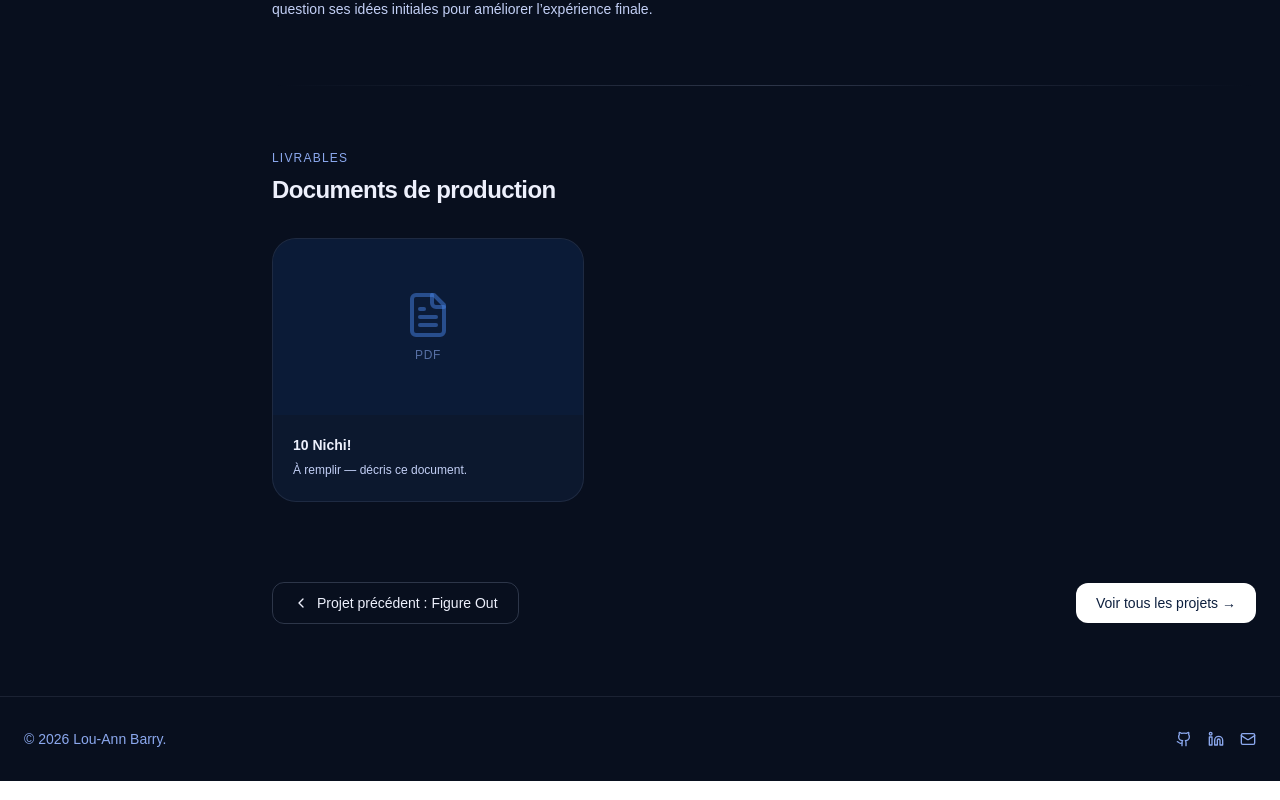
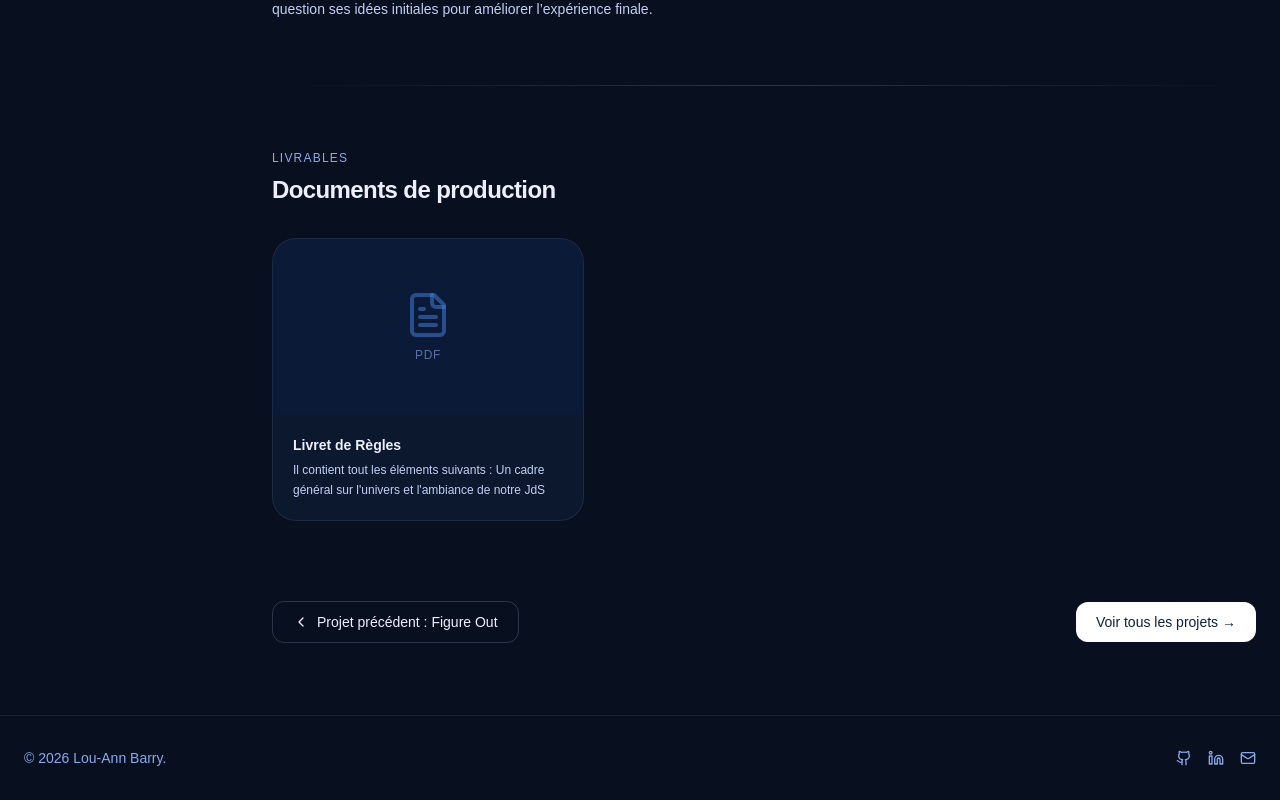
Before and after one commit to ghostofus/louann_portfolio, a Next.js app: page /projets/10-nichi in a window 1280 px wide. Shown: the part 2501-3301 px from the top of the page. Built offline with nearby package versions, Linux system fonts and the light colour scheme.

Commit message:
ajout description pour chacun des documents

```diff
--- a/app/projets/10-nichi/page.js
+++ b/app/projets/10-nichi/page.js
@@ -42,7 +42,7 @@ const PROJECT = {
         { heading: "Défis et apprentissages", text: `Le principal défi du projet a été l’équilibrage du jeu. Concevoir un système à la fois stratégique, coopératif et dépendant d’aléas nécessite de nombreux ajustements pour éviter qu’une partie soit trop facile ou, au contraire, frustrante.Un autre défi important a été la complexité des règles. Il a fallu trouver un équilibre entre richesse mécanique et accessibilité, afin de ne pas décourager les joueurs dès les premières parties.Ce projet a également permis de mieux comprendre l’importance du playtesting dans la conception d’un jeu de société. Les retours des joueurs ont été essentiels pour identifier des problèmes qui n’étaient pas visibles en interne, notamment sur la compréhension des règles et le ressenti global.Enfin, ce travail a renforcé des compétences en conception systémique, en équilibrage et en travail d’équipe. Il a mis en évidence l’importance de l’itération, de l’écoute des retours et de la capacité à remettre en question ses idées initiales pour améliorer l’expérience finale.`, image: null },
     ],
     documents: [
-        { title: "10 Nichi!", description: "À remplir — décris ce document.", cover: null, file: "/10nichi/Documents/10-Nichi !.pdf", type: "pdf" },
+        { title: "Livret de Règles", description: " Il contient tout les éléments suivants : Un cadre général sur l'univers et l'ambiance de notre JdS", cover: null, file: "/10nichi/Documents/10-Nichi !.pdf", type: "pdf" },
     ],
     screenshots: [
         "/10nichi/samourai.png",
--- a/app/projets/figure-out/page.js
+++ b/app/projets/figure-out/page.js
@@ -50,9 +50,9 @@ const PROJECT = {
         { heading: "Bilan et apprentissages", text: 'Le projet n’a finalement pas pu être mené à terme, notamment suite au départ du chef de projet, qui a entraîné une perte de repères et de motivation au sein de l’équipe. Malgré plusieurs tentatives pour relancer la dynamique, le manque de leadership global a empêché la finalisation du jeu.Cependant, cette expérience reste très formatrice. La gestion d’une équipe de plus de 7 personnes sur le pôle artistique a été un véritable défi, qui m’a permis de développer des compétences en organisation, communication et encadrement.Ce projet a surtout confirmé mon intérêt pour la production et la gestion d’équipe. Avec du recul, je serais plus attentive à la définition du scope dès le départ, à la stabilité des décisions, et à la mise en place de leads clairs dans chaque pôle afin d’assurer un meilleur équilibre de production.Malgré les difficultés rencontrées, cette expérience m’a donné envie de m’investir davantage dans des rôles à responsabilité, avec pour objectif de mener des projets à leur aboutissement de manière plus structurée et efficace.'}
     ],
     documents: [
-        { title: "Concept Environnement", description: "À remplir — décris ce document.", cover: null, file: "/Figureout/Document/Concept_Environnement.pdf", type: "pdf" },
-        { title: "FO-RM", description: "À remplir — décris ce document.", cover: null, file: "/Figureout/Document/FO-RM.pdf", type: "pdf" },
-        { title: "Rôles", description: "À remplir — décris ce document.", cover: null, file: "/Figureout/Document/Roles.pdf", type: "pdf" },
+        { title: "Art Development Log", description: "Ce document regroupe les différentes itérations de direction artistique de l’environnement, en intégrant notre avancement au chef de projet en détaillant l’évolution de la production.", cover: null, file: "/Figureout/Document/Concept_Environnement.pdf", type: "pdf" },
+        { title: "Project Charter", description: "Nous avons réalisé un Project Charter, servant de document de cadrage en début de conception du jeu", cover: null, file: "/Figureout/Document/FO-RM.pdf", type: "pdf" },
+        { title: "Structure d’équipe", description: "Répartition par personne avec leurs rôles et responsabilités (prog, sound, DA, etc.)", cover: null, file: "/Figureout/Document/Roles.pdf", type: "pdf" },
     ],
     screenshots: [
         "/Figureout/FO.png",
--- a/app/projets/gecko-pulco/page.js
+++ b/app/projets/gecko-pulco/page.js
@@ -51,8 +51,8 @@ const PROJECT = {
     playUrl: "https://fauwly.itch.io/gecko-pulco",
     playIcon: "/GeckoPulco/icone.png",
     documents: [
-        { title: "GDD - Gecko Pulco", description: "À remplir — décris le contenu de ce Game Design Document.", cover: null, file: "/GeckoPulco/Documents/GeckoPulcoGDD.pdf", type: "pdf" },
-        { title: "Diagramme de Gantt", description: "À remplir — planning de production sous forme de diagramme.", cover: "/GeckoPulco/Documents/DiagrammeGantt.png", file: "/GeckoPulco/Documents/DiagrammeGantt.png", type: "image" },
+        { title: "Game Design Document", cover: null, file: "/GeckoPulco/Documents/GeckoPulcoGDD.pdf", type: "pdf" },
+        { title: "Diagramme de Gantt", description: "Diagramme fais avant conception nous permettant de planifier et coordonner les tâches dans un délai donné", cover: "/GeckoPulco/Documents/DiagrammeGantt.png", file: "/GeckoPulco/Documents/DiagrammeGantt.png", type: "image" },
     ],
     screenshots: [
         "/GeckoPulco/GP1.png",
--- a/app/projets/ira/page.js
+++ b/app/projets/ira/page.js
@@ -66,11 +66,11 @@ const PROJECT = {
     ],
 
     documents: [
-        { title: "Gestion de document", description: "À remplir — décris ce document.", cover: null, file: "/IRA/Documents/Gestion document.pdf", type: "pdf" },
-        { title: "Organisation PFE", description: "À remplir — décris ce document.", cover: null, file: "/IRA/Documents/OrganisationPFE.pdf", type: "pdf" },
-        { title: "Plan de production", description: "À remplir — décris ce document.", cover: null, file: "/IRA/Documents/Plandeproduction.pdf", type: "pdf" },
-        { title: "Rétro Planning", description: "À remplir — décris ce document.", cover: null, file: "/IRA/Documents/RetroPlanning.pdf", type: "pdf" },
-        { title: "Réunion", description: "À remplir — décris ce document.", cover: null, file: "/IRA/Documents/Reunion.pdf", type: "pdf" },
+        { title: "Production documentation", description: "Ce document a permis a l'equipe de centraliser tous nos fichiers , éviter de chercher partout et structurer le savoir du projet", cover: null, file: "/IRA/Documents/Gestion document.pdf", type: "pdf" },
+        { title: "Structure d’équipe", description: "Répartition par personne avec leurs rôles et responsabilités (prog, sound, DA, etc.)", cover: null, file: "/IRA/Documents/OrganisationPFE.pdf", type: "pdf" },
+        { title: "Production Roadmap", description: "J'ai structuré le projet via un planning de production par milestones, détaillant les tâches assignées à chaque membre de l’équipe.", cover: null, file: "/IRA/Documents/Plandeproduction.pdf", type: "pdf" },
+        { title: "Rétro Planning", description: "J'ai concu 2 retroplanning à partir de dexu deadlines (nos deux rendu de projet fin d'année) et remonter pour définir toutes les étapes", cover: null, file: "/IRA/Documents/RetroPlanning.pdf", type: "pdf" },
+        { title: "Meeting reports", description: "Ce document à permis a l'équipe de suivre l’avancement en gardant une trace des décisions et synchroniser l’équipe", cover: null, file: "/IRA/Documents/Reunion.pdf", type: "pdf" },
     ],
 
     screenshots: [
```
